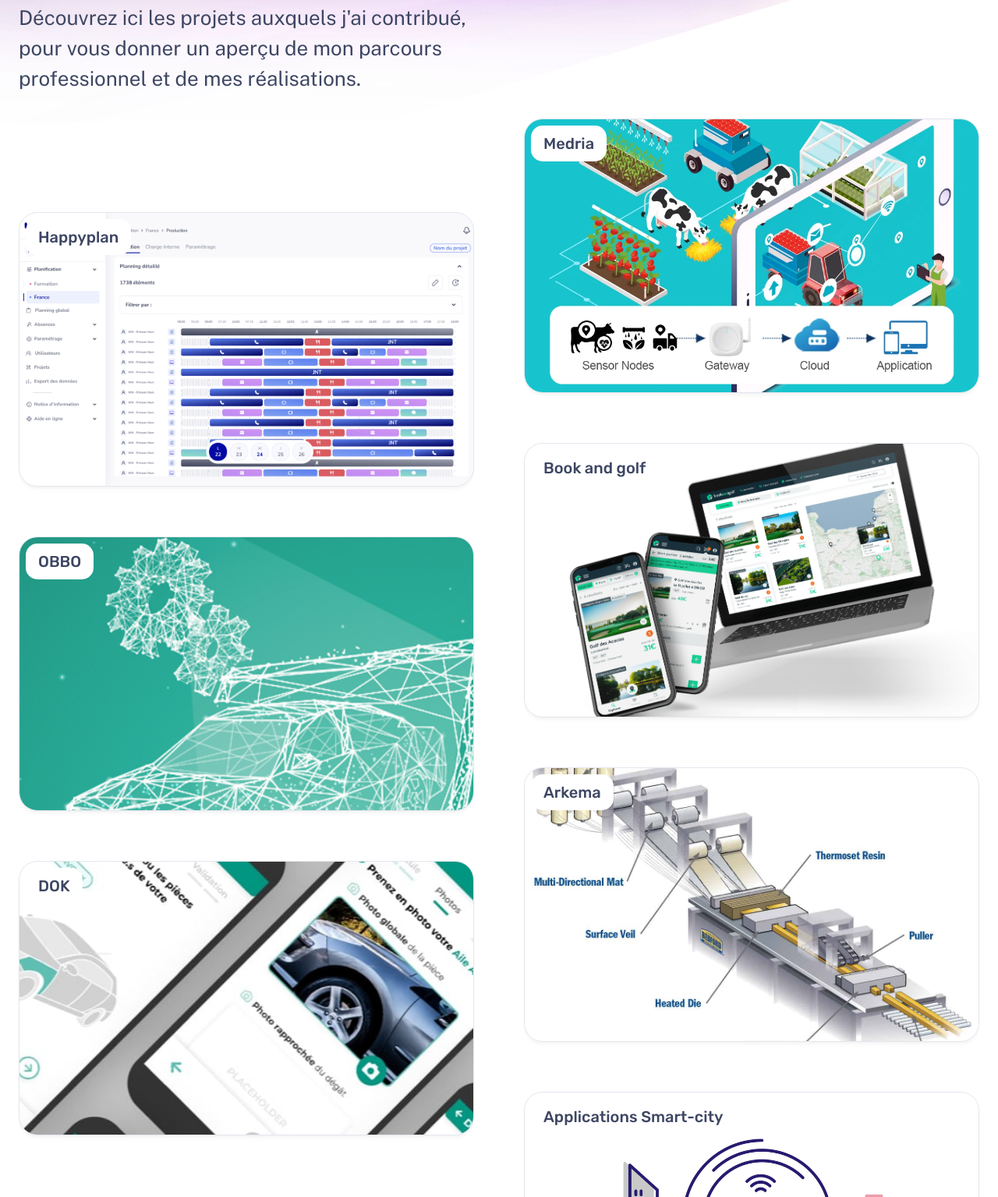
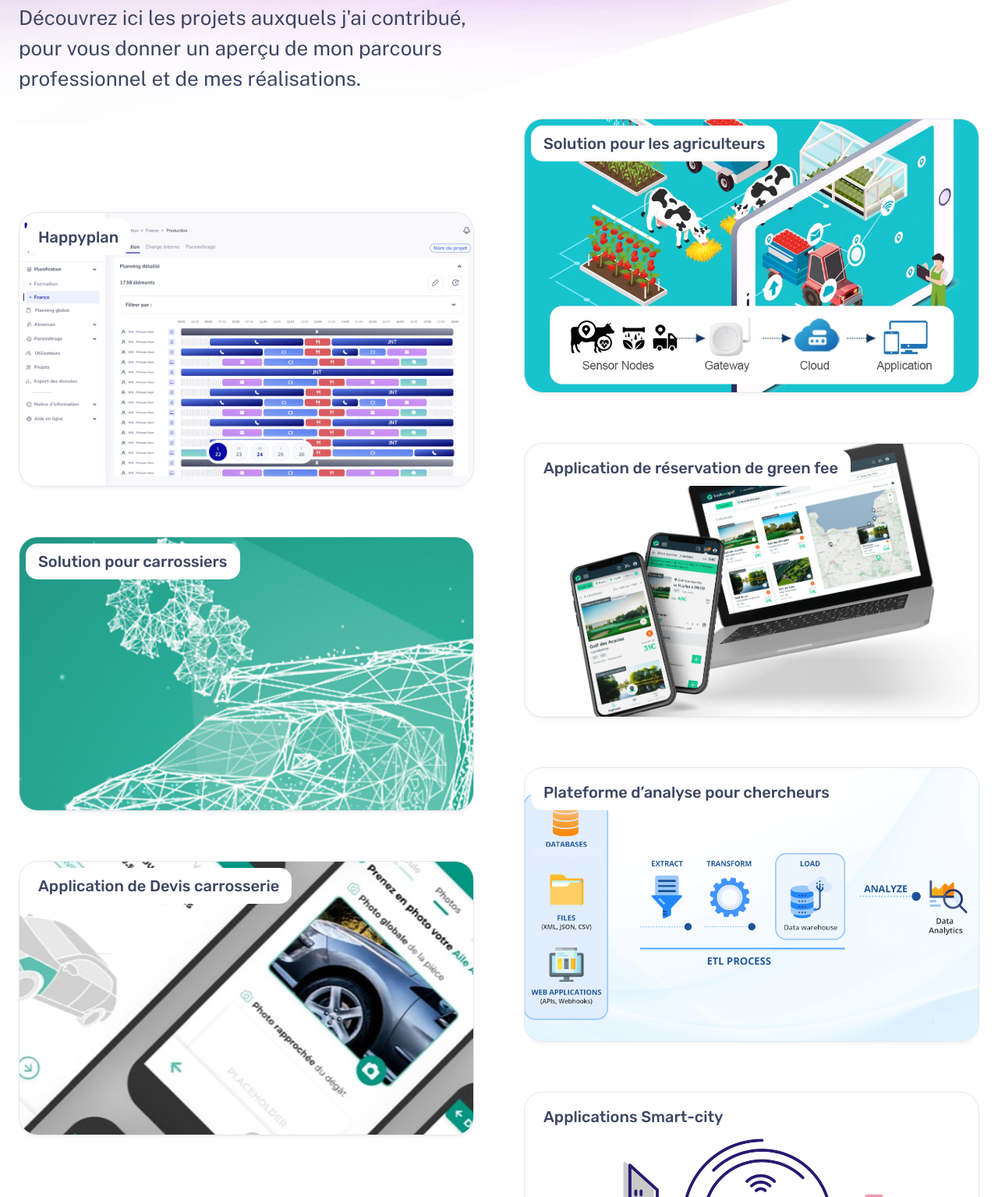
Before and after one commit to q-anvo/portfolio, an Astro site: page /work in a window 1280 px wide. Shown: the part 269-1804 px from the top of the page at 78% size. Built offline with nearby package versions, Linux system fonts and the light colour scheme; Astro itself is replaced by a stand-in of ours.

Commit message:
refact(md): modification référence projets

```diff
--- a/src/content/work/bng.md
+++ b/src/content/work/bng.md
@@ -1,8 +1,8 @@
 ---
-title: Book and golf
+title: Application de réservation de green fee
 publishDate: 2021-10-02 00:00:00
 img: /assets/bng.png
-img_alt: Bookandgolf
+img_alt: Application de réservation de green fee
 description: |
   Application web où j'ai assuré la maintenance et l'optimisation
 tags:
--- a/src/content/work/devis-obbo.md
+++ b/src/content/work/devis-obbo.md
@@ -1,10 +1,10 @@
 ---
-title: DOK
+title: Application de Devis carrosserie
 publishDate: 2020-10-02 00:00:00
 img: /assets/devis-obbo.jpeg
-img_alt: DOK
+img_alt: Application de Devis carrosserie
 description: |
-    Conception et création d’une application de génération automatique de devis
+    Conception et création d’une web application de génération automatique de devis
 tags:
 - Laravel
 - FastApi
--- a/src/content/work/arkema.md
+++ b/src/content/work/etl.md
@@ -1,10 +1,10 @@
 ---
-title: Arkema
+title: Plateforme d’analyse pour chercheurs
 publishDate: 2019-12-01 00:00:00
-img: /assets/pultrusion.jpg
-img_alt: Arkema
+img: /assets/etl.png
+img_alt: Plateforme d’analyse pour chercheurs
 description: |
-  Medria
+  Solution destinée à des chercheurs
 tags:
   - Laravel
   - ETL (AWS Lambda & Step Functions)
@@ -12,17 +12,15 @@ tags:
   - PowerBI
 ---
 
-## Pultrusion : Plateforme d’analyse pour les chercheurs d’Arkema
+## Plateforme d’analyse pour chercheurs
 
 ### Résumé
 Développement d’une solution logicielle permettant l’extraction, le traitement et la visualisation des données expérimentales issues de fichiers variés (CSV, PDF, Excel). L’outil vise à automatiser les analyses et à fournir un pré-remplissage des données, facilitant ainsi le travail des chercheurs et améliorant l’efficacité des processus expérimentaux.
 
 ### Contexte et enjeux
-- Extraction de données expérimentales : Automatiser l’analyse des fichiers contenant des résultats d’essais (thermocouple, traction, etc.).
+- Extraction de données expérimentales : Automatiser l’analyse des fichiers contenant des résultats d’essais.
 - Visualisation optimisée : Intégrer les données dans des rapports dynamiques via Power BI, permettant des filtrages selon les besoins des chercheurs.
 - Efficacité accrue : Proposer des workflows automatisés pour l’extraction, l’analyse, et le pré-remplissage des données, accessibles dans des sections spécifiques ou via un traitement par lots (import batch).
-
-![Pultrusion](/assets/arkema.png)
 
 ### Missions principales
 
@@ -30,9 +28,9 @@ Développement d’une solution logicielle permettant l’extraction, le traitem
 - Participation au développement d’une API Laravel
 - Conception et optimisation des workflows d’analyse intégrant des fonctions AWS Lambda pour le traitement des fichiers.
 - Développement de la fonctionnalité de pré-remplissage des données d’analyse à partir des fichiers expérimentaux.
-- Mise en place de la visualisation des résultats via Power BI, rendant les données facilement exploitables pour les chercheurs.
+- Mise en place de la visualisation des résultats via Power BI, rendant les données facilement exploitables.
 
 ### Résultats
 - Automatisation de l’analyse des fichiers, réduisant le temps et les efforts nécessaires aux chercheurs.
 - Visualisation claire et personnalisable des données via Power BI, améliorant la prise de décision.
-- Une plateforme adaptée aux besoins spécifiques des chercheurs, renforçant l’efficacité des processus expérimentaux chez Arkema.
+- Une plateforme adaptée aux besoins spécifiques des chercheurs, renforçant l’efficacité des processus expérimentaux.
--- a/src/content/work/medria.md
+++ b/src/content/work/medria.md
@@ -1,8 +1,8 @@
 ---
-title: Medria
+title: Solution pour les agriculteurs
 publishDate: 2023-12-01 00:00:00
 img: /assets/medria.webp
-img_alt: Medria
+img_alt: Solution pour les agriculteurs
 description: |
   Le projet majeur auquel j'ai contribué en tant qu'ingénieur DATA
 tags:
--- a/src/content/work/obbo.md
+++ b/src/content/work/obbo.md
@@ -1,8 +1,8 @@
 ---
-title: OBBO
+title: Solution pour carrossiers
 publishDate: 2022-10-02 00:00:00
 img: /assets/obbo.jpeg
-img_alt: OBBO
+img_alt: Solution pour carrossiers
 description: |
   Création d’un ERP offrant une visibilité plus nette et un contrôle total sur chaque aspect de la carrosserie !
 tags:
@@ -10,7 +10,7 @@ tags:
   - API IRIS
 ---
 
-## OBBO : ERP pour les métiers de la carrosserie
+## ERP pour les métiers de la carrosserie
 
 ### Résumé
 Conception et développement d’un ERP dédié aux professionnels de la carrosserie, avec une interface intuitive et des fonctionnalités adaptées (gestion des rendez-vous, CRM, plannings, lien avec les assurances, etc.). Le système centralise les données et automatise les tâches clés pour simplifier la gestion quotidienne.
```
Also changed, not shown: ressources/assets/etl.png (added), ressources/assets/pultrusion.jpg (deleted), 1 other file.
